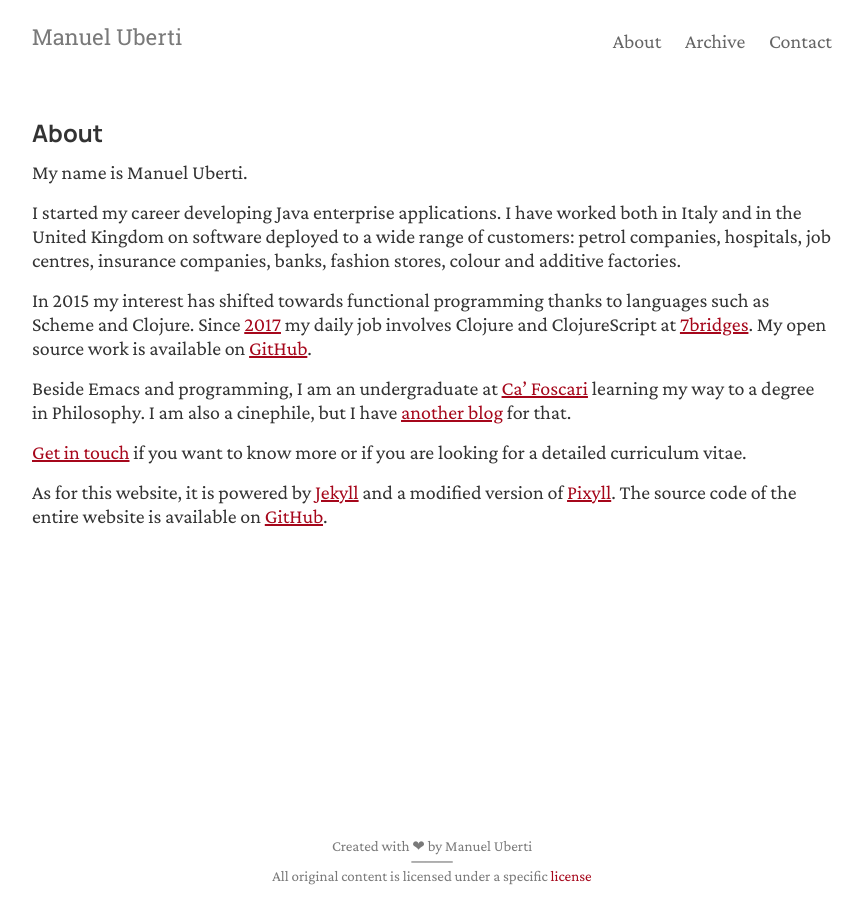
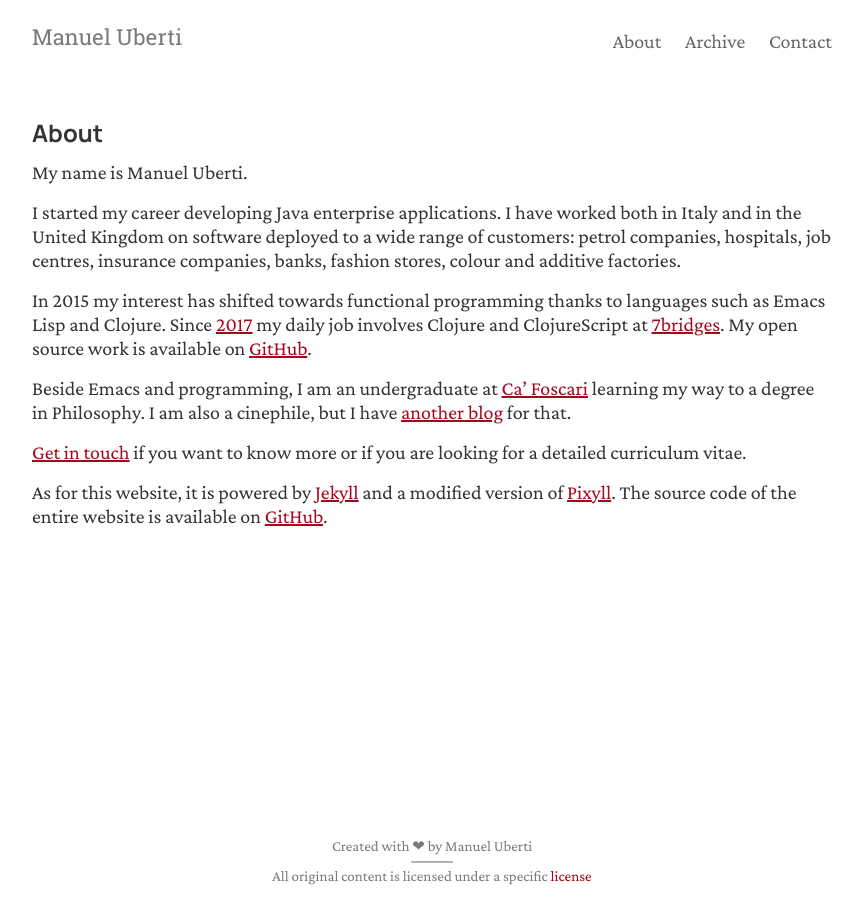
Before and after one commit to manuel-uberti/manuel-uberti.github.io, a Jekyll site: the page built from about.md, in a window 1280 px wide. Shown: the whole page, without its empty margins (208-1071 px from the left). Built offline with Jekyll 4.4.1, drawn with Linux system fonts in a browser that asks for light colours.

Commit message:
Mention Emacs Lisp

```diff
--- a/about.md
+++ b/about.md
@@ -13,8 +13,9 @@ customers: petrol companies, hospitals, job centres, insurance companies, banks,
 fashion stores, colour and additive factories.
 
 In 2015 my interest has shifted towards functional programming thanks to
-languages such as Scheme and Clojure. Since [2017](https://www.manueluberti.eu/programming/2017/03/12/anewjob/) my daily job involves Clojure
-and ClojureScript at [7bridges](https://7bridges.eu/). My open source work is available on [GitHub](https://github.com/manuel-uberti).
+languages such as Emacs Lisp and Clojure. Since [2017](https://www.manueluberti.eu/programming/2017/03/12/anewjob/) my daily job involves
+Clojure and ClojureScript at [7bridges](https://7bridges.eu/). My open source work is available on
+[GitHub](https://github.com/manuel-uberti).
 
 Beside Emacs and programming, I am an undergraduate at [Ca' Foscari](https://www.unive.it/) learning my
 way to a degree in Philosophy. I am also a cinephile, but I have [another blog](https://www.filmsinwords.eu)
```
